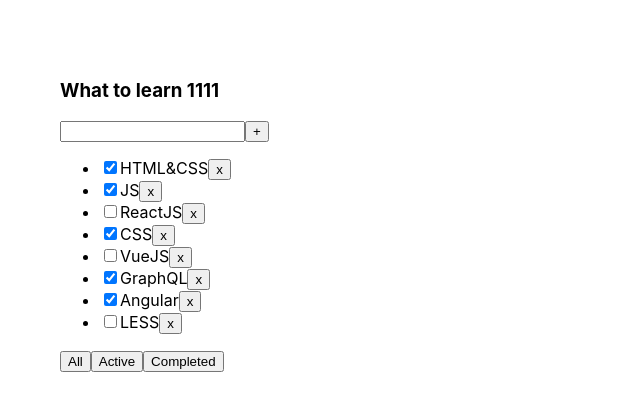
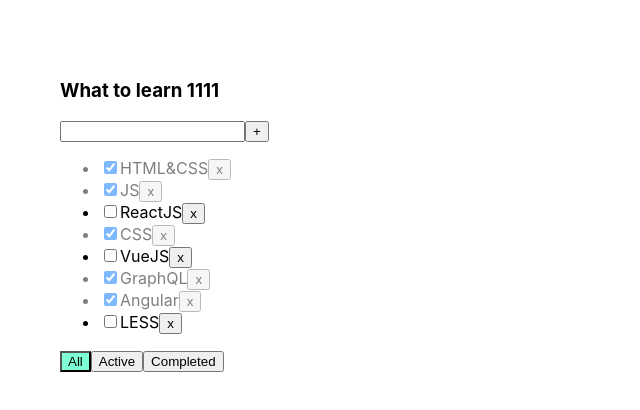
Before and after one commit to Vlad06091992/ToDoLIst-react-typescript, a React (Create React App) app: page / in a window 1280 px wide. Shown: the top 410 px of the page, without its empty margins (0-640 px from the left). Built offline with nearby package versions, Linux system fonts and the light colour scheme.

Commit message:
lesson4 23.10.22

```diff
--- a/src/App.css
+++ b/src/App.css
@@ -6,3 +6,19 @@
 .App > div {
   margin-right: 50px;
 }
+
+.error{
+  border:1px solid red;
+}
+
+.error-message{
+  color:red;
+}
+
+.active-filter {
+  background-color: aquamarine;
+}
+
+.is-done {
+  opacity: 0.5;
+}
--- a/src/App.tsx
+++ b/src/App.tsx
@@ -15,7 +15,7 @@ function App() {
     const title1 = "What to learn 1111"
     const title2 = "What to learn 2222"
 
-    let [tasks, setTask] = useState([
+    let [tasks, setTask] = useState<Array<TaskType>>([
         {id: v1(), title: "HTML&CSS", isDone: true,},
         {id: v1(), title: "JS", isDone: true},
         {id: v1(), title: "ReactJS", isDone: false},
@@ -25,6 +25,14 @@ function App() {
         {id: v1(), title: "Angular", isDone: true},
         {id: v1(), title: "LESS", isDone: false}
     ])
+
+    function changeTaskStatus(id: string, change: boolean) {
+        let task = tasks.find(el => el.id == id)
+        if(task){
+            task.isDone = !task.isDone
+            setTask([...tasks])
+        }
+    }
 
     function DeleteTask(id: string) {
         setTask(tasks = tasks.filter(el => id != el.id))
@@ -57,8 +65,16 @@ function App() {
 
     return (
         <div className="App">
-            <Todolist addTasks={addTasks} ChangeFilter={ChangeFilter} DeleteTask={DeleteTask} title={title1}
-                      tasks={tasks}/>
+            <Todolist addTasks={addTasks}
+                      ChangeFilter={ChangeFilter}
+                      DeleteTask={DeleteTask}
+                      title={title1}
+                      changeTaskStatus={changeTaskStatus}
+                      tasks={tasks}
+                      filter={filter}
+            />
+
+
         </div>
     );
 }
--- a/src/Todolist.tsx
+++ b/src/Todolist.tsx
@@ -1,7 +1,8 @@
-import React, {useState} from "react";
+import React, {ChangeEvent, useState} from "react";
 import {TasksArrayType} from "./App";
 import {FilterType} from "./App";
 import {KeyboardEvent} from "react";
+import './App.css';
 
 type TodolistProps = {
     title?: string,
@@ -9,6 +10,8 @@ type TodolistProps = {
     DeleteTask: (id: string) => void
     ChangeFilter: (value: FilterType) => void
     addTasks: (task: string) => void
+    changeTaskStatus:(id:string,change:boolean)=>void
+    filter:string
 }
 
 export type TaskType = {
@@ -19,15 +22,23 @@ export type TaskType = {
 
 export const Todolist = (props: TodolistProps) => {
     let [title, setTitle] = useState<string>('')
+    let[error, setError] = useState<string | null>(null)
 
     const onChangeHandler = (event: any) => {
         setTitle(event.currentTarget.value)
+
     }
     const addTask = () => {
-        props.addTasks(title)
-        setTitle('')
+if(title != ''){
+    props.addTasks(title.trim())
+    setTitle('')
+} else {
+    setError("error")
+}
+
     }
     const onKeyDownHandler = (event: KeyboardEvent<HTMLInputElement>) => {
+        setError(null)
         if (event.key === "Enter") {
             addTask()
         }
@@ -42,6 +53,7 @@ export const Todolist = (props: TodolistProps) => {
         props.ChangeFilter("complete")
     }
 
+
     return (
         <div className="App">
             <div>
@@ -51,14 +63,20 @@ export const Todolist = (props: TodolistProps) => {
                     <input value={title}
                            onChange={onChangeHandler}
                            onKeyDown={onKeyDownHandler}
+                           className={error?"error":""}
                     />
                     <button onClick={addTask}>+</button>
+                    {error && <div className={error? "error-message":""}>Title is required</div>}
                 </div>
                 <ul>
                     {props.tasks.map((el: TaskType) => {
+                        const onChangeCheckHandler = (event:ChangeEvent<HTMLInputElement>)=>{
+                            let newIsDoneValue = event.currentTarget.checked
+                            props.changeTaskStatus(el.id,newIsDoneValue)
+                        }
                         return (
-                            <li key={el.id}>
-                                <input type="checkbox" defaultChecked={el.isDone}/>
+                            <li key={el.id} className={el.isDone ? "is-done" : ""}>
+                                <input type="checkbox" onChange={onChangeCheckHandler} checked={el.isDone}/>
                                 <span>{el.title}</span>
                                 <button onClick={() => {
                                     props.DeleteTask(el.id)
@@ -70,9 +88,9 @@ export const Todolist = (props: TodolistProps) => {
                     })}
                 </ul>
                 <div>
-                    <button onClick={onAllClickHandler}>All</button>
-                    <button onClick={onActiveClickHandler}>Active</button>
-                    <button onClick={onCompletedClickHandler}>Completed</button>
+                    <button className={props.filter == 'all' ? "active-filter" :""} onClick={onAllClickHandler}>All</button>
+                    <button className={props.filter == 'active' ? "active-filter" :""} onClick={onActiveClickHandler}>Active</button>
+                    <button className={props.filter == 'complete' ? "active-filter" :""} onClick={onCompletedClickHandler}>Completed</button>
                 </div>
             </div>
         </div>
```
